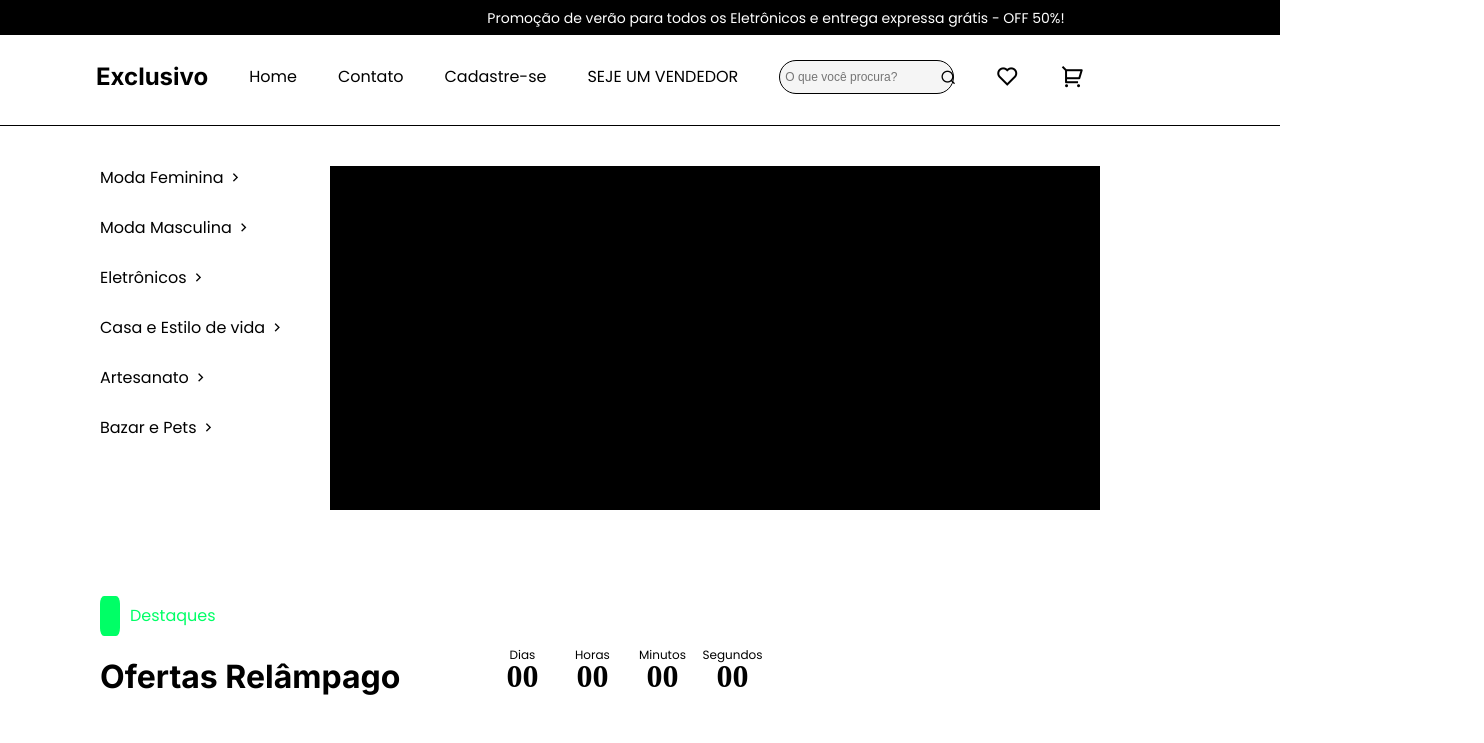
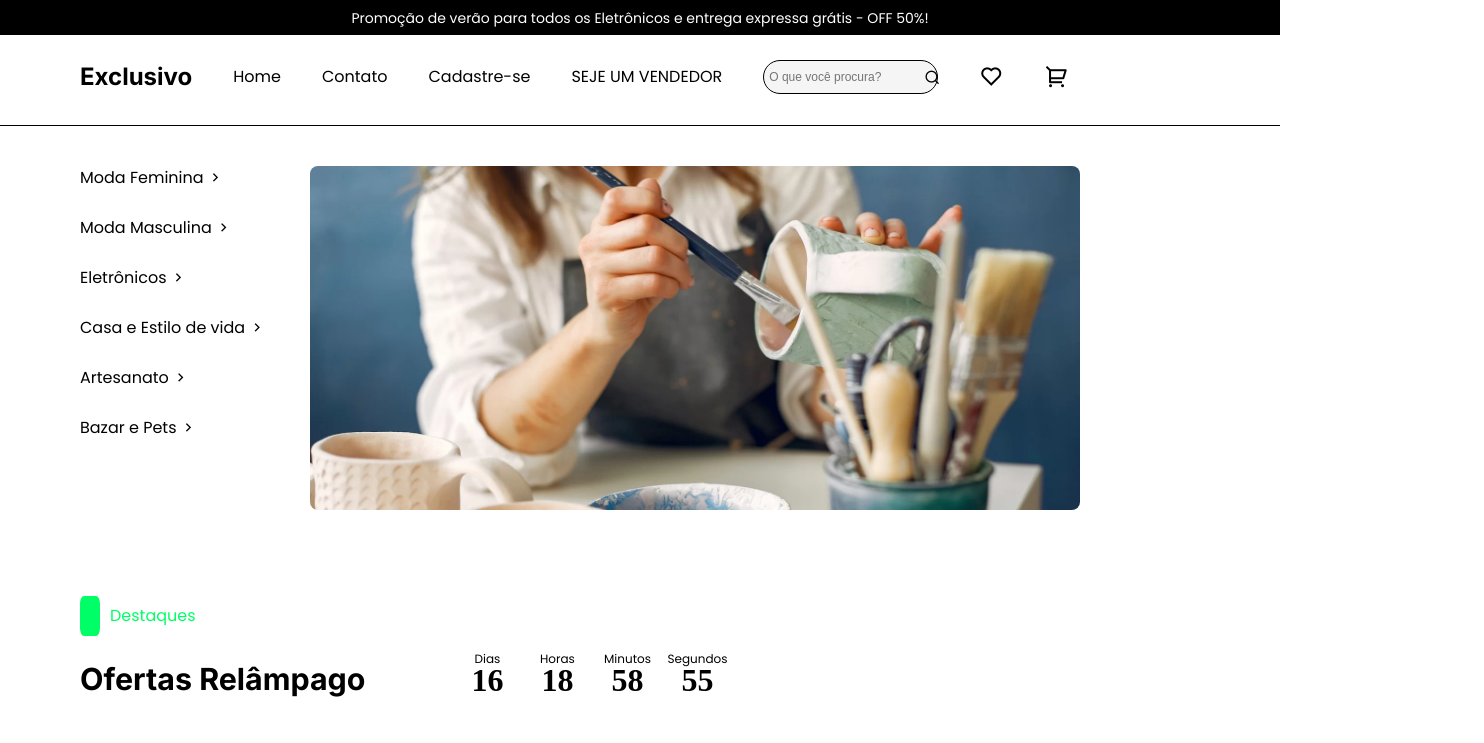
Before and after one commit to robert24araujo/Front-end-artisan, a plain HTML site: page index.html in a window 1280 px wide. Shown: the whole page, 1484 px wide, since content can reach past the window. Drawn offline with nearby package versions, Linux system fonts and the light colour scheme.

Commit message:
commit 2

```diff
--- a/assets/css/style.css
+++ b/assets/css/style.css
@@ -1,70 +1,71 @@
 /* Fontes projeto */
 /* Titulos Inter */
-@import url('https://fonts.googleapis.com/css2?family=Inter:wght@100..900&family=Poppins:ital,wght@0,100;0,200;0,300;0,400;0,500;0,600;0,700;0,800;0,900;1,100;1,200;1,300;1,400;1,500;1,600;1,700;1,800;1,900&display=swap');
+@import url("https://fonts.googleapis.com/css2?family=Inter:wght@100..900&family=Poppins:ital,wght@0,100;0,200;0,300;0,400;0,500;0,600;0,700;0,800;0,900;1,100;1,200;1,300;1,400;1,500;1,600;1,700;1,800;1,900&display=swap");
 /* Textos Poppins */
-@import url('https://fonts.googleapis.com/css2?family=Poppins:ital,wght@0,100;0,200;0,300;0,400;0,500;0,600;0,700;0,800;0,900;1,100;1,200;1,300;1,400;1,500;1,600;1,700;1,800;1,900&display=swap');
+@import url("https://fonts.googleapis.com/css2?family=Poppins:ital,wght@0,100;0,200;0,300;0,400;0,500;0,600;0,700;0,800;0,900;1,100;1,200;1,300;1,400;1,500;1,600;1,700;1,800;1,900&display=swap");
 
-:root{
+:root {
   /* Cores */
-    --primary-color: #FFFFFF;
+  --primary-color: #ffffff;
   --primary-color-2: #363738;
-    --Secondary-color-1: #F5F5F5;
-    --Secondary-color-2: #FEFAF1;
+  --Secondary-color-1: #f5f5f5;
+  --Secondary-color-2: #fefaf1;
   --dark-color-text: #000000;
-    --green-color:#00FF66;
+  --green-color: #00ff66;
 
   /* Tipografia */
-    --body-font:'Poppins', sans-serif;
-    --title-font: 'Inter', sans-serif;
+  --body-font: "Poppins", sans-serif;
+  --title-font: "Inter", sans-serif;
   --titel-size-large: 40px;
   --titel-size-lmedium: 32px;
   --body-size-large: 18px;
   --body-size-normal: 12px;
   --body-size-small: 14px;
 }
-*{
+* {
   margin: 0;
   padding: 0;
   box-sizing: border-box;
   -webkit-font-smoothing: antialiased;
 }
-html{
+html {
   scroll-behavior: smooth;
 }
-ul{
-    list-style: none
+ul {
+  list-style: none;
 }
-a{
+a {
   text-decoration: none;
   cursor: pointer;
 }
 h1,
 h2,
 h3,
-h4{
+h4 {
   font-family: var(--title-font);
-    line-height: 130% ;
+  line-height: 130%;
 }
 p,
 a,
-span{
+span {
   font-family: var(--body-font);
-    line-height: 150% ;
+  line-height: 150%;
 }
 /* Areas de espaços de respeitos. */
-.section{
-    padding: 5rem 1rem;
+.section {
+  padding: 40px;
 }
-@media(max-widith: 768px){
-    .section{
+@media (max-widith: 768px) {
+  .section {
     padding: 5rem 1rem;
   }
 }
-.container{
+.container {
   max-width: 1120px;
   margin: 0 auto;
+  display: grid;
 }
-.header{
+.header {
   position: fixed;
   top: 0;
   left: 0;
@@ -72,13 +73,15 @@ span{
   z-index: 10;
   background: transparent;
 }
-.back{
+.back {
   background-color: #000000;
   width: 100%;
-    height:35px;
+  height: 35px;
   position: absolute;
 }
-.letreiro{
+.letreiro {
+  align-items: center;
+  justify-content: center;
   color: var(--primary-color);
   padding-top: 8px;
   position: relative;
@@ -89,7 +92,7 @@ span{
   animation-direction: alternate;
   text-align: center;
 }
-@keyframes slidein {
+/* @keyframes slidein {
     from {
       margin-left: 100%;
       width: 300%;
@@ -99,36 +102,47 @@ span{
       margin-left: 0%;
       width: 100%;
     }
+  }  */
+
+@media screen and (min-width: 1210px) {
+  .back {
+    max-width: 100%;
   }
-.nav{
+  .letreiro {
+    align-items: center;
+    justify-content: center;
+  }
+  .line {
+    width: 100%;
+  }
+}
+.nav {
   height: 6rem;
   display: flex;
   justify-content: space-between;
   align-items: center;
-    padding: 0 1rem;
+
   color: var(--dark-color-text);
 }
-.home-tag{
+.home-tag {
   display: flex;
-    justify-content:flex-end;
+  justify-content: flex-end;
   font-size: 24px;
-
 }
-.nav-list{
+.nav-list {
   display: flex;
   align-items: center;
-    gap:41px;
+  gap: 41px;
   font-size: 16x;
-
 }
-.nav-link{
+.nav-link {
   color: var(--dark-color-text);
   display: flex;
   align-items: center;
   gap: 48px;
   cursor: pointer;
 }
-#divBusca{
+#divBusca {
   background-color: var(--Secondary-color-1);
   border: solid 1px;
   border-radius: 50px;
@@ -136,81 +150,86 @@ span{
   display: flex;
   align-items: center;
 }
-#txtBusca{
+#txtBusca {
   float: left;
   background-color: transparent;
   padding-left: 5px;
   font-style: var(--body-font);
   font-size: var(--body-size-normal);
   border: none;
-    height:32px;
-    width:260px;
-
+  height: 32px;
+  width: 260px;
 }
-.ri-search-line{
+.ri-search-line {
   float: left;
-    width:460px;
+  width: 460px;
   color: var(--dark-color-text);
 }
-.nav-heart{
+.nav-heart {
   color: var(--dark-color-text);
   cursor: pointer;
   font-size: 24px;
 }
-.nav-cart{
+.nav-cart {
   cursor: pointer;
   font-size: 24px;
   color: var(--dark-color-text);
 }
-.home-tags{
+.line {
+  width: 100%;
+  border-bottom: 1px solid var(--dark-color-text);
+}
+.home-tags {
   color: var(--dark-color-text);
 }
-.home-list{
-    padding-left: 100px;
-    padding-top: 40px;
+.home-list {
+  position: relative;
+
   cursor: pointer;
-    display: grid;
+  flex-direction: column;
   grid-auto-rows: 50px;
   font-size: 16px;
   color: var(--dark-color-text);
 }
-.box_anuncio{
-    background-color:#000000;
+@media screen and (min-width: 1270px) {
+  .nav-list {
+  }
+}
+.box img {
   width: 770px;
   height: 344px;
+  flex-direction: column;
   position: relative;
   left: 230px;
   top: -300px;
+  border-radius: 8px;
 }
-.day{
+
+.day {
   display: flex;
   gap: 10px;
   align-items: center;
-    padding-left: 100px;
-    padding-top: 80px;
   font-size: 16px;
   color: var(--green-color);
-
 }
-.tag{
+.tag {
   background-color: var(--green-color);
   width: 20px;
-    height:40px;
+  height: 40px;
   border-radius: 20%;
-
 }
-.time{
+.time {
   display: flex;
-    padding-left: 100px;
-    padding-top: 20px;
-    font-size: 16px;
+  font-size: 26px;
   gap: 87px;
+  align-items: center;
+  justify-content: baseline;
+  padding-top: 24px;
 }
-.Countdown{
+.Countdown {
   display: flex;
-
 }
-.conjunto{
+.conjunto {
   width: 100px;
   height: 40px;
   background: transparent;
@@ -220,16 +239,13 @@ span{
   display: flex;
   flex-direction: column;
   margin: 0 -15px;
-
-
 }
-.conjunto div{
+.conjunto div {
   font-weight: 900;
   font-size: 32px;
   color: #000000;
-
 }
-.conjunto span{
+.conjunto span {
   width: 100%;
   position: absolute;
   bottom: 0;
@@ -237,3 +253,14 @@ span{
   padding: 32px 0;
   font-size: 12px;
 }
+@media screen and (max-widith: 1100px) {
+  .nav-menu {
+    font-size: 5px;
+  }
+  .box img {
+    max-width: min-content;
+  }
+  .home-tag {
+    max-width: none;
+  }
+}
--- a/assets/js/main.js
+++ b/assets/js/main.js
@@ -1,4 +1,4 @@
-let to = new Date("jun 03 2024 20:11:0");
+let to = new Date("jun 30 2024 11:06:0");
 function update() {
   let from = new Date();
   diff = to - from;
--- a/assets/index.html
+++ b/index.html
@@ -3,11 +3,12 @@
   <head>
     <meta charset="UTF-8" />
     <meta name="viewport" content="width=device-width, initial-scale=1.0" />
-    <link rel="stylesheet" href="./css/style.css" />
+    <link rel="stylesheet" href="./assets/css/style.css" />
     <link
       href="https://cdn.jsdelivr.net/npm/remixicon@4.2.0/fonts/remixicon.css"
       rel="stylesheet"
     />
+    <script src="./assets/js/main.js"></script>
     <title>ArtisanPlace 2</title>
   </head>
   <body>
@@ -54,9 +55,9 @@
           </div>
         </nav>
       </header>
-      <hr size="" width="100%" color="black" />
-      <section>
-        <ul class="home-list">
+      <div class="line"></div>
+      <section class="list section">
+        <ul class="home-list container">
           <li class="home-itens">
             <a href="#" class="home-tags">Moda Feminina</a>
             <i class="ri-arrow-right-s-line"></i>
@@ -81,9 +82,16 @@
             <a href="#" class="home-tags">Bazar e Pets</a>
             <i class="ri-arrow-right-s-line"></i>
           </li>
-          <article class="box_anuncio"></article>
+          <article class="box">
+            <img
+              src="assets/img/pinta.webp"
+              alt="imagem de uma mulher pintando"
+            />
+          </article>
         </ul>
       </section>
+      <section class="page section">
+        <article class="home-page container">
           <div class="day">
             <article class="tag"></article>
             <p>Destaques</p>
@@ -109,7 +117,8 @@
               </div>
             </article>
           </div>
+        </article>
+      </section>
     </main>
-    <script type="./assets/js/main.js"></script>
   </body>
 </html>
```
Also changed, not shown: assets/img/artesaneto.jfif (added), assets/img/doce.jpg (added), assets/img/pinta.webp (added). Lines whose indentation alone changed are shown as unchanged.
